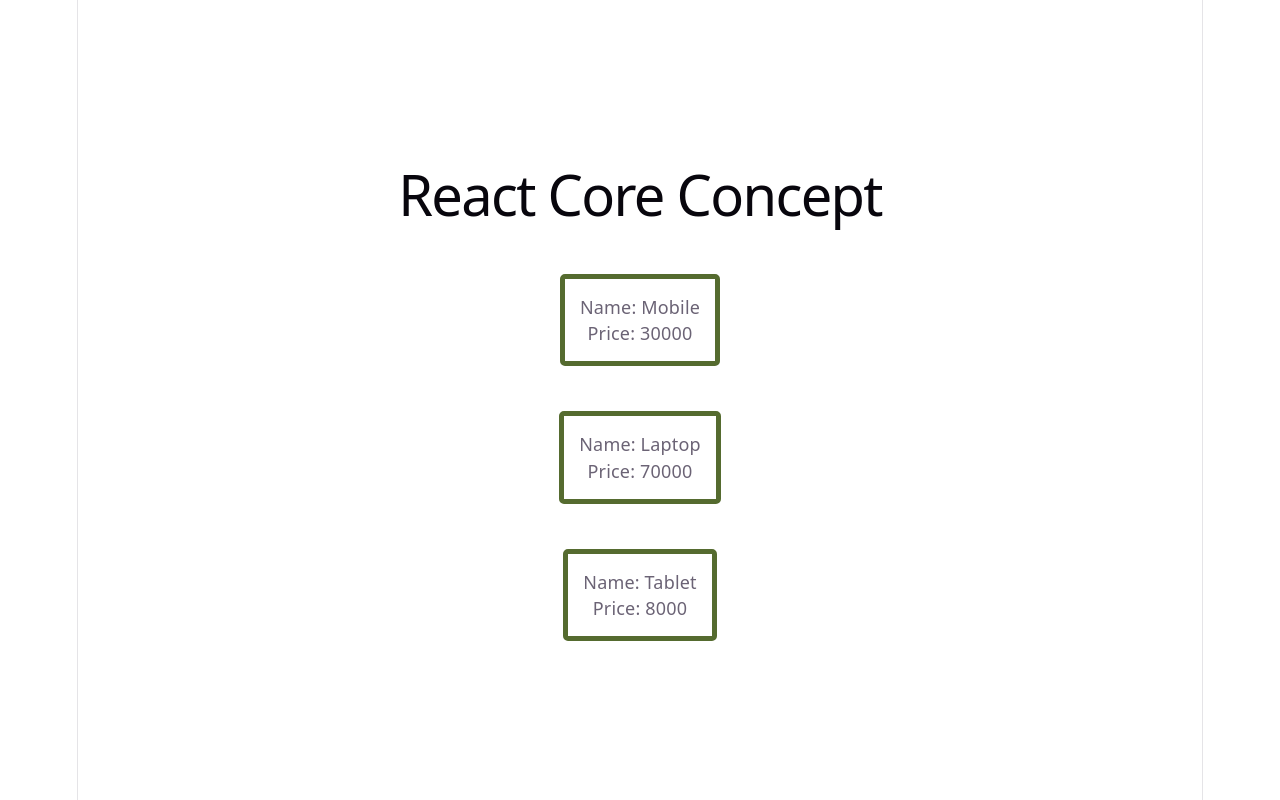
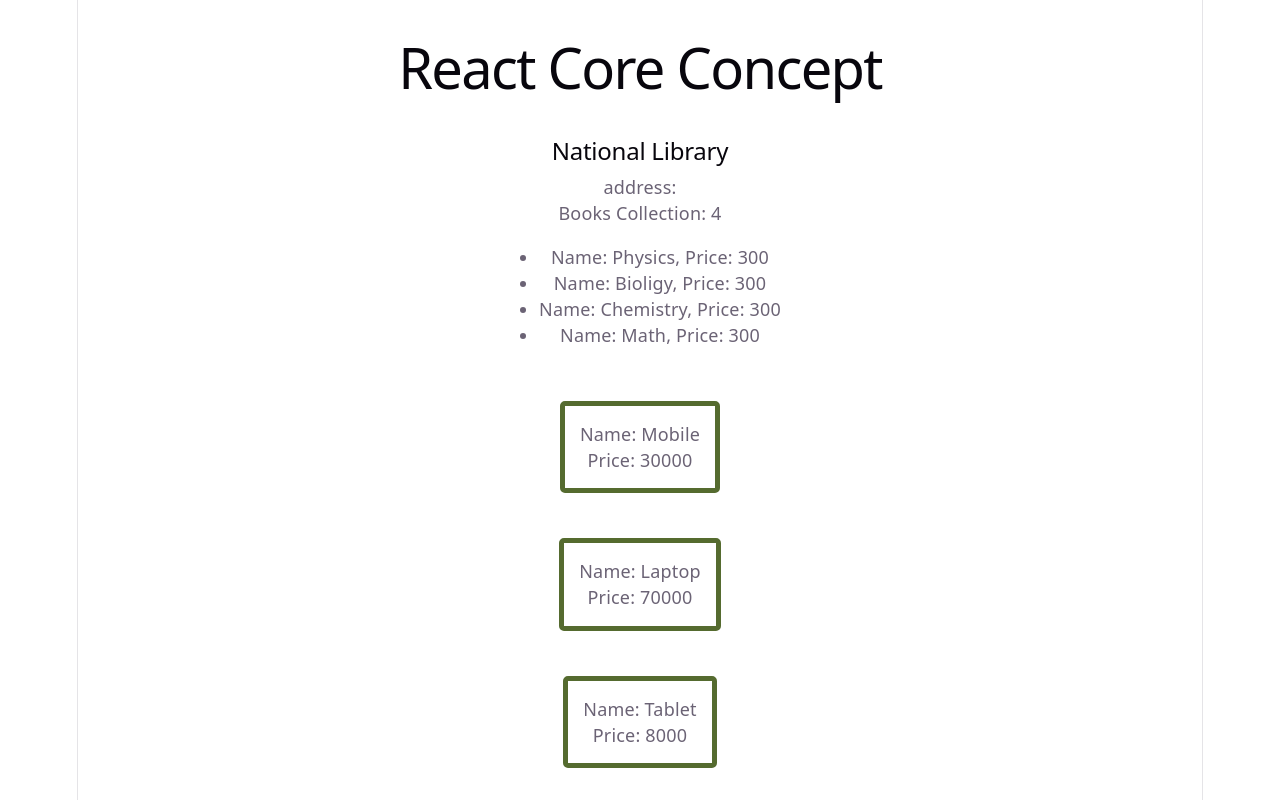
Before and after one commit to MahbubaSultanaEty/explore-core-react, a React (Vite) app: page / in a window 1280 px wide. Built offline with nearby package versions, Linux system fonts and the light colour scheme.

Commit message:
export and import multiple times

```diff
--- a/src/App.jsx
+++ b/src/App.jsx
@@ -3,6 +3,7 @@ import './App.css'
 import ToDo from './todo';
 import Flowers from './flowers';
 import Products from './products';
+import Library from './library';
 
 /** React  এ JSX এ style add করার ৩টা common নিয়ম
  * (External CSS) থেকে Style : CSS file এ style লিখো & JSX এ className ব্যবহার করো
@@ -14,9 +15,16 @@ function App() {
   let time = 80;
   const flowers = ['Rosemary', 'rose', 'sunflower', 'lilly', 'tulip'];
   const products = [
-    {id: 1, name: "Mobile", price: 30000},
-    {id: 2, name: "Laptop", price: 70000},
-    {id: 3, name: "Tablet", price: 8000},
+    { id: 1, name: "Mobile", price: 30000 },
+    { id: 2, name: "Laptop", price: 70000 },
+    { id: 3, name: "Tablet", price: 8000 },
+  ];
+
+  const books = [
+    {id: 1, name:"Physics", price: 300},
+    {id: 2, name:"Bioligy", price: 300},
+    {id: 3, name:"Chemistry", price: 300},
+    {id: 4, name:"Math", price: 300},
   ]
 
   return (
@@ -26,6 +34,8 @@ function App() {
         <div>
           <h1>React Core Concept</h1>
         </div>
+
+        <Library books={books}></Library>
 
         {
           products.map(product => <Products key={product.id} product={product}></Products>)
--- /dev/null
+++ b/src/book.jsx
@@ -0,0 +1,4 @@
+export default function Book({ book }) {
+    console.log(book)
+    return <li>Name: {book.name}, Price: { book.price}</li>
+}
--- /dev/null
+++ b/src/library.jsx
@@ -0,0 +1,15 @@
+import Book from "./book"
+export default function Library({ books }) {
+    return (
+        <div>
+            <h2>National Library</h2>
+            <p>address: </p>
+            <p>Books Collection: {books.length}</p>
+            <ul>
+                {
+                    books.map(book => <Book key={book.id} book={ book}></Book>)
+                }
+            </ul>
+        </div>
+    )
+}
```
